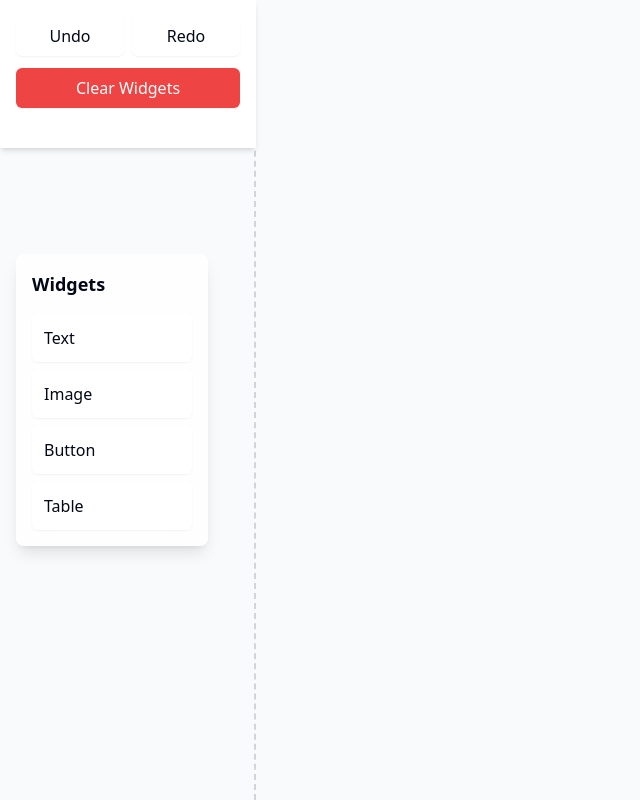
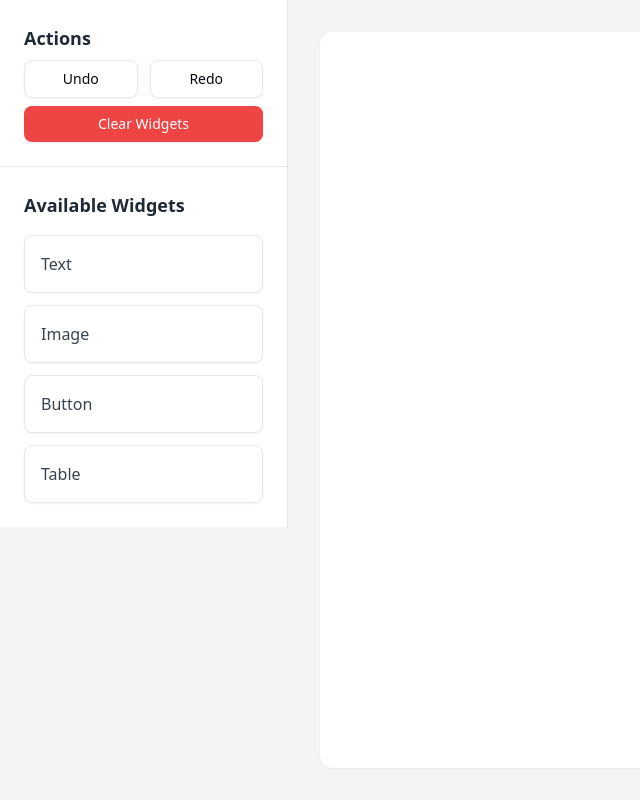
Before and after one commit to Shaileshcaapitalnumbers/Dynamic-UI, a React (Vite) app: page / in a window 1280 px wide. Shown: the whole page, without its empty margins (0-640 px from the left). Built offline with nearby package versions, Linux system fonts and the light colour scheme.

Commit message:
Implement responsive design
Improve responsiveness of the sidebar and canvas for different screen sizes.  Maintain existing functionality.  Add appropriate margins and padding to sidebar sections.

```diff
--- a/src/components/Canvas.tsx
+++ b/src/components/Canvas.tsx
@@ -7,7 +7,7 @@ import { ButtonWidget } from './widgets/ButtonWidget';
 import GridLayout from 'react-grid-layout';
 import 'react-grid-layout/css/styles.css';
 import 'react-resizable/css/styles.css';
-import { useState } from 'react';
+import { useEffect, useState } from 'react';
 
 interface CanvasProps {
   widgets: Widget[];
@@ -20,7 +20,21 @@ export const Canvas = ({ widgets, onWidgetChange, onWidgetDelete, onLayoutChange
   const { setNodeRef } = useDroppable({
     id: 'canvas',
   });
-  const [isDragging, setIsDragging] = useState(false);
+
+  const [containerWidth, setContainerWidth] = useState(1200);
+
+  useEffect(() => {
+    const updateWidth = () => {
+      const container = document.getElementById('grid-container');
+      if (container) {
+        setContainerWidth(container.offsetWidth - 40); // Account for padding
+      }
+    };
+
+    updateWidth();
+    window.addEventListener('resize', updateWidth);
+    return () => window.removeEventListener('resize', updateWidth);
+  }, []);
 
   const renderWidget = (widget: Widget) => {
     const commonProps = {
@@ -92,42 +106,39 @@ export const Canvas = ({ widgets, onWidgetChange, onWidgetDelete, onLayoutChange
   }));
 
   return (
-    <div className="flex flex-1 min-h-screen">
-      <div className="w-64 border-r-2 border-dashed border-gray-300" />
-      <div ref={setNodeRef} className="flex-1 p-8 bg-gray-50">
+    <div className="min-h-screen p-4 md:p-6 lg:p-8">
+      <div
+        id="grid-container"
+        ref={setNodeRef}
+        className="bg-white rounded-xl shadow-sm min-h-[calc(100vh-4rem)] mx-auto max-w-[1920px] p-5"
+      >
         <GridLayout
           className="layout"
           layout={layout}
           cols={12}
           rowHeight={30}
-          width={1200}
+          width={containerWidth}
           margin={[20, 20]}
+          containerPadding={[20, 20]}
           onLayoutChange={(newLayout) => {
-            if (!isDragging) {
-              newLayout.forEach((item) => {
-                onLayoutChange(item.i, { x: item.x, y: item.y }, { w: item.w, h: item.h });
-              });
-            }
-          }}
-          onDragStart={() => setIsDragging(true)}
-          onDragStop={() => {
-            setIsDragging(false);
-            const currentLayout = layout.map((item) => ({
-              ...item,
-              isDragging: false,
-            }));
-            currentLayout.forEach((item) => {
+            newLayout.forEach((item) => {
               onLayoutChange(item.i, { x: item.x, y: item.y }, { w: item.w, h: item.h });
             });
           }}
           resizeHandles={['se']}
           isDraggable={true}
+          compactType={null}
+          preventCollision={true}
         >
           {widgets.map((widget) => (
             <div
               key={widget.id}
               onDoubleClick={() => onWidgetChange(widget.id, { isEditing: true })}
-              className="relative border hover:border-blue-500 transition-all duration-200 bg-white shadow-sm hover:shadow-md overflow-hidden"
+              className={`
+                relative border border-gray-200 transition-all duration-200
+                bg-white shadow-sm hover:shadow-md overflow-hidden rounded-lg
+                ${widget.isEditing ? 'ring-2 ring-blue-500' : 'hover:border-blue-500'}
+              `}
             >
               {renderWidget(widget)}
             </div>
--- a/src/components/WidgetPanel.tsx
+++ b/src/components/WidgetPanel.tsx
@@ -15,11 +15,13 @@ const widgets = [
 
 export const WidgetPanel = ({ onDragStart }: WidgetPanelProps) => {
   return (
-    <div className="fixed left-4 top-1/2 -translate-y-1/2 w-48 bg-white/80 backdrop-blur-lg rounded-lg shadow-lg p-4 space-y-2">
-      <h2 className="text-lg font-semibold mb-4">Widgets</h2>
-      {widgets.map(({ type, label }) => (
-        <DraggableWidget key={type} type={type} label={label} />
-      ))}
+    <div className="space-y-4">
+      <h2 className="text-lg font-semibold text-gray-800 mb-4">Available Widgets</h2>
+      <div className="grid gap-3">
+        {widgets.map(({ type, label }) => (
+          <DraggableWidget key={type} type={type} label={label} />
+        ))}
+      </div>
     </div>
   );
 };
@@ -46,10 +48,12 @@ const DraggableWidget = ({ type, label }: DraggableWidgetProps) => {
       ref={setNodeRef}
       {...listeners}
       {...attributes}
-      className="p-3 bg-white rounded-md shadow-sm hover:shadow-md transition-shadow cursor-move"
+      className="p-4 bg-white border border-gray-200 rounded-lg shadow-sm hover:shadow-md
+                transition-all duration-200 cursor-move
+                hover:border-blue-500 active:scale-95"
       style={style}
     >
-      {label}
+      <span className="font-medium text-gray-700">{label}</span>
     </div>
   );
 };
--- a/src/pages/Index.tsx
+++ b/src/pages/Index.tsx
@@ -1,3 +1,4 @@
+
 import { useState } from 'react';
 import {
   DndContext,
@@ -13,9 +14,11 @@ import { WidgetPanel } from '@/components/WidgetPanel';
 import { Canvas } from '@/components/Canvas';
 import { Widget, WidgetType } from '@/lib/types';
 import useWidgetStore from '@/lib/widgetStore';
+import { Menu, X } from 'lucide-react';
 
 const Index = () => {
   const [activeId, setActiveId] = useState<string | null>(null);
+  const [isSidebarOpen, setIsSidebarOpen] = useState(false);
   const { widgets, addWidget, updateWidget, deleteWidget, clearWidgets, undo, redo } = useWidgetStore();
 
   const sensors = useSensors(
@@ -90,40 +93,82 @@ const Index = () => {
 
   return (
     <DndContext sensors={sensors} onDragStart={handleDragStart} onDragEnd={handleDragEnd}>
-      <div className="flex min-h-screen bg-gray-50">
-        <div className="fixed left-0 top-0 w-64 bg-white shadow-md z-20 p-4">
-          <div className="mb-6">
-            <div className="flex gap-2 mb-3">
+      <div className="flex min-h-screen bg-gray-100 relative">
+        {/* Mobile Sidebar Toggle */}
+        <button
+          onClick={() => setIsSidebarOpen(!isSidebarOpen)}
+          className="md:hidden fixed top-4 left-4 z-50 p-2 bg-white rounded-lg shadow-lg hover:bg-gray-50 transition-colors"
+          aria-label="Toggle sidebar"
+        >
+          {isSidebarOpen ? (
+            <X className="h-6 w-6 text-gray-600" />
+          ) : (
+            <Menu className="h-6 w-6 text-gray-600" />
+          )}
+        </button>
+
+        {/* Sidebar */}
+        <aside
+          className={`
+            fixed md:sticky top-0 left-0 h-full w-72
+            transform ${isSidebarOpen ? 'translate-x-0' : '-translate-x-full'}
+            md:translate-x-0 transition-transform duration-200 ease-in-out
+            bg-white border-r border-gray-200 z-40 overflow-hidden
+            flex flex-col
+          `}
+        >
+          <div className="flex flex-col h-full overflow-hidden">
+            {/* Actions Section */}
+            <div className="p-6 space-y-6 border-b border-gray-200">
+              <div className="space-y-2">
+                <h2 className="text-lg font-semibold text-gray-800">Actions</h2>
+                <div className="flex gap-3">
                   <button
                     onClick={undo}
-                className="flex-1 px-4 py-2 bg-white rounded-md shadow-sm hover:shadow-md transition-shadow"
+                    className="flex-1 px-4 py-2 bg-white border border-gray-200 rounded-lg shadow-sm hover:bg-gray-50 transition-colors text-sm font-medium"
                   >
                     Undo
                   </button>
                   <button
                     onClick={redo}
-                className="flex-1 px-4 py-2 bg-white rounded-md shadow-sm hover:shadow-md transition-shadow"
+                    className="flex-1 px-4 py-2 bg-white border border-gray-200 rounded-lg shadow-sm hover:bg-gray-50 transition-colors text-sm font-medium"
                   >
                     Redo
                   </button>
                 </div>
                 <button
                   onClick={clearWidgets}
-              className="w-full px-4 py-2 bg-red-500 text-white rounded-md shadow-sm hover:shadow-md transition-shadow hover:bg-red-600"
+                  className="w-full px-4 py-2 bg-red-500 text-white rounded-lg shadow-sm hover:bg-red-600 transition-colors text-sm font-medium"
                 >
                   Clear Widgets
                 </button>
               </div>
-          <div className="mt-4">
+            </div>
+
+            {/* Widgets Section */}
+            <div className="flex-1 p-6 overflow-y-auto">
               <WidgetPanel onDragStart={(type) => console.log('Dragging', type)} />
             </div>
           </div>
+        </aside>
+
+        {/* Main Content */}
+        <main className="flex-1 transition-all duration-200">
           <Canvas
             widgets={widgets}
             onWidgetChange={updateWidget}
             onWidgetDelete={deleteWidget}
             onLayoutChange={handleLayoutChange}
           />
+        </main>
+
+        {/* Overlay for mobile */}
+        {isSidebarOpen && (
+          <div
+            className="fixed inset-0 bg-black bg-opacity-50 z-30 md:hidden"
+            onClick={() => setIsSidebarOpen(false)}
+          />
+        )}
       </div>
     </DndContext>
   );
```
Lines whose indentation alone changed are shown as unchanged.
